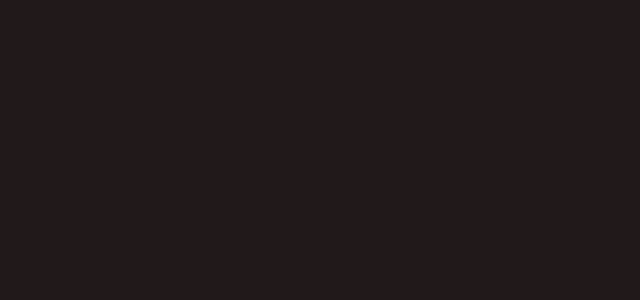
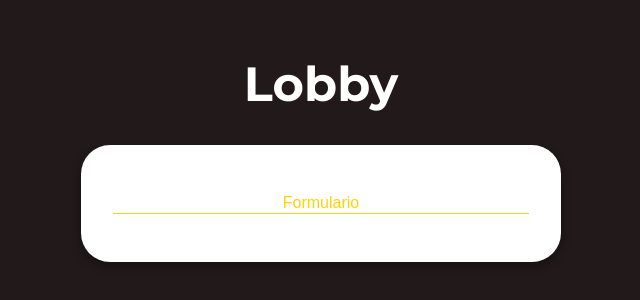
Before and after one commit to Diego-Bergna/killkip-front, a React (Create React App) app: page /Lobby in a window 1280 px wide. Shown: the part 258-558 px from the top of the page, without its empty margins (319-959 px from the left). Built offline with nearby package versions, Linux system fonts and the light colour scheme.

Commit message:
Lobby added

```diff
--- a/src/App.js
+++ b/src/App.js
@@ -9,6 +9,7 @@
 import SignIn from "./pages/SignIn/SignIn";
 import Home from "./pages/Home/Home";
 import Form from "./pages/form/Form";
+import Lobby from "./pages/Lobby/Lobby";
 
 function App() {
   /* const [showLogin, setShowLogin] = useState(true);
@@ -31,6 +32,9 @@
           <Route path="/Form">
             <Form/>
           </Route>
+          <Route path="/Lobby">
+            <Lobby/>
+          </Route>
         </Switch>
       </div>
     </Router>
--- /dev/null
+++ b/src/pages/Lobby/Lobby.js
@@ -0,0 +1,25 @@
+import logo from "./../../assets/logo.png";
+import "./Lobby.scss";
+import { useHistory } from "react-router-dom";
+export default function Lobby(props) {
+    const history = useHistory();
+    return (
+        <div className="lobbyContainer">
+            <h1>Lobby</h1>
+            <div className="lobbyform">
+                <button
+                    className="form"
+                    onClick={() => {
+                        // history.push("https://form.7170s.com/index.html");
+                        window.location.href = "https://form.7170s.com/index.html";
+                    }}> Formulario
+                </button>
+            </div>
+
+
+
+        </div>
+
+
+    );
+}
--- /dev/null
+++ b/src/pages/Lobby/Lobby.scss
@@ -0,0 +1,34 @@
+.lobbyContainer {
+    display: flex;
+    flex-direction: column;
+    width: 50%;
+    max-width: 30rem;
+    h1 {
+      margin: 2rem 0;
+      font-family: "Montserrat";
+      font-size: 3rem;
+      color: white;
+    }
+    .lobbyform {
+      background: #ffffff;
+      box-shadow: 0px 4px 10px rgba(0, 0, 0, 0.35);
+      border-radius: 29px;
+      padding: 3rem 2rem;
+      display: flex;
+      flex-direction: column;
+      font-family: "Montserrat";
+      grid-gap: 1.5rem;
+
+    }
+    .form {
+      border: none;
+      border-bottom: 1px solid #ffd200 !important;
+      background: none;
+      font-weight: 400 !important;
+      font-size: 1rem;
+      color: #ffd200;
+      cursor: pointer;
+    }
+
+
+  }
--- a/src/pages/LogIn/LogIn.js
+++ b/src/pages/LogIn/LogIn.js
@@ -24,7 +24,8 @@
   const [Redirect, SetRedirect] = useState(false);
   useEffect(() => {
     if (Redirect) {
-      window.location.href = "https://form.7170s.com/index.html";
+      // window.location.href = "https://form.7170s.com/lobby";
+      history.push("/lobby");
     }
   }, [Redirect]);
 
```
